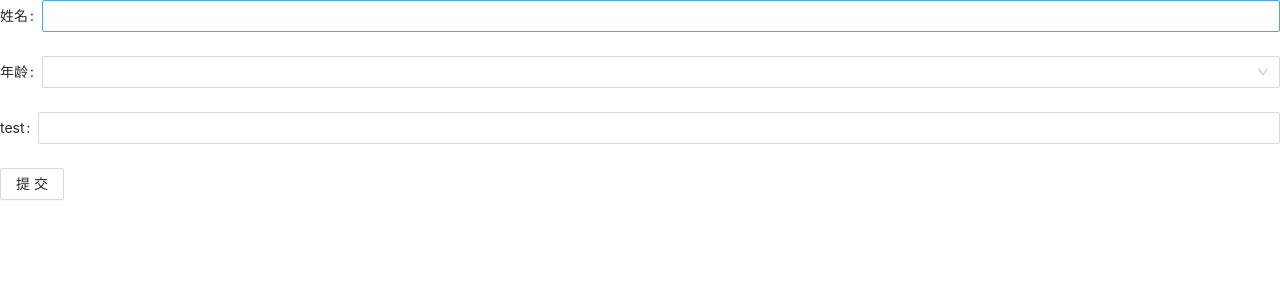
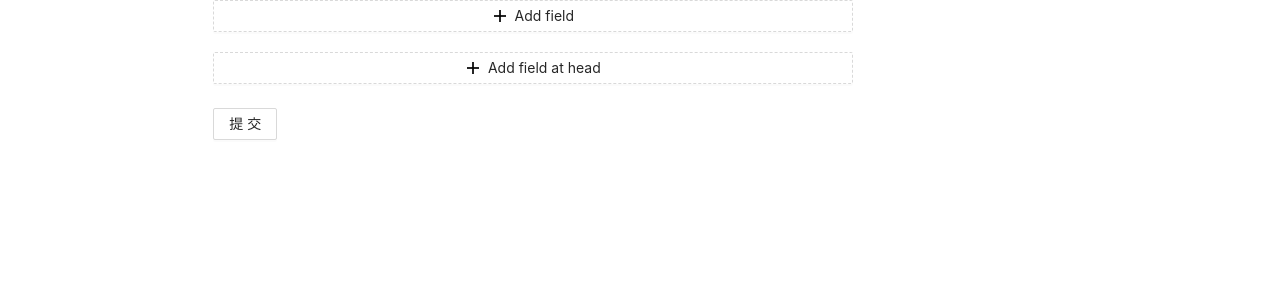
Before and after one commit to MoYuM/easy-antd-form, a React (Vite) app: page / in a window 1280 px wide. Shown: the top 300 px of the page. Built offline with nearby package versions, Linux system fonts and the light colour scheme.

Commit message:
feat: 可以实现list了

```diff
--- a/src/App.tsx
+++ b/src/App.tsx
@@ -1,5 +1,23 @@
 import { Form, Input, Select, Button } from 'antd';
+import { MinusCircleOutlined, PlusOutlined } from '@ant-design/icons';
 import RenderForm from './easyForm';
+
+const formItemLayout = {
+  labelCol: {
+    xs: { span: 24 },
+    sm: { span: 4 },
+  },
+  wrapperCol: {
+    xs: { span: 24 },
+    sm: { span: 20 },
+  },
+};
+const formItemLayoutWithOutLabel = {
+  wrapperCol: {
+    xs: { span: 24, offset: 0 },
+    sm: { span: 20, offset: 4 },
+  },
+};
 
 function App() {
   const [form] = Form.useForm();
@@ -12,31 +30,97 @@ function App() {
     <RenderForm
       form={form}
       onFinish={onFinish}
+      {...formItemLayoutWithOutLabel}
       items={[
+        // {
+        //   component: <Input />,
+        //   name: 'name',
+        //   label: '姓名'
+        // },
+        // {
+        //   component: <Select options={[{ value: 11, label: 11 }, { value: 9, label: 9 }]} />,
+        //   name: 'age',
+        //   label: '年龄'
+        // },
+        // {
+        //   component: <Input />,
+        //   name: 'test',
+        //   label: 'test',
+        //   dependencies: ['name'],
+        //   rules: [
+        //     ({ getFieldValue }) => ({
+        //       validator: (_, value) => {
+        //         if (!value || getFieldValue('name') === value) {
+        //           return Promise.resolve();
+        //         }
+        //         return Promise.reject(new Error('姓名不一致'));
+        //       }
+        //     })
+        //   ]
+        // },
         {
-          component: <Input />,
-          name: 'name',
-          label: '姓名'
-        },
-        {
-          component: <Select options={[{ value: 11, label: 11 }, { value: 9, label: 9 }]} />,
-          name: 'age',
-          label: '年龄'
-        },
-        {
-          component: <Input />,
-          name: 'test',
-          label: 'test',
-          dependencies: ['name'],
+          name: 'names',
           rules: [
-            ({ getFieldValue }) => ({
-              validator: (_, value) => {
-                if (!value || getFieldValue('name') === value) {
-                  return Promise.resolve();
+            {
+              validator: async (_, names) => {
+                if (!names || names.length < 2) {
+                  return Promise.reject(new Error('At least 2 passengers'));
                 }
-                return Promise.reject(new Error('姓名不一致'));
-              }
-            })
+              },
+            },
+          ],
+          list: (fields, { add, remove }, { errors }) => [
+            ...fields.map((field, index) => ({
+              ...(index === 0 ? formItemLayout : formItemLayoutWithOutLabel),
+              label: index === 0 ? 'Passengers' : '',
+              required: false,
+              component: [
+                {
+                  ...field,
+                  rules: [
+                    {
+                      required: true,
+                      whitespace: true,
+                      message: "Please input passenger's name or delete this field.",
+                    },
+                  ],
+                  noStyle: true,
+                  component: <Input style={{ width: '60%' }} />,
+                },
+                {
+                  noStyle: true,
+                  component: fields.length > 1 ? (
+                    <MinusCircleOutlined
+                      className="dynamic-delete-button"
+                      onClick={() => remove(field.name)}
+                    />
+                  ) : null
+                }
+              ]
+            })),
+            {
+              component: <>
+                <Button
+                  type="dashed"
+                  onClick={() => add()}
+                  style={{ width: '60%' }}
+                  icon={<PlusOutlined />}
+                >
+                  Add field
+                </Button>
+                <Button
+                  type="dashed"
+                  onClick={() => {
+                    add('The head item', 0);
+                  }}
+                  style={{ width: '60%', marginTop: '20px' }}
+                  icon={<PlusOutlined />}
+                >
+                  Add field at head
+                </Button>
+                <Form.ErrorList errors={errors} />
+              </>
+            },
           ]
         },
         {
--- a/src/easyForm/renderForm.tsx
+++ b/src/easyForm/renderForm.tsx
@@ -1,22 +1,45 @@
 import React from 'react';
-import { Form, FormItemProps, FormInstance } from 'antd';
+import { Form, FormItemProps, FormInstance, } from 'antd';
+import { FormListProps } from 'antd/lib/form';
+import { FormListFieldData, FormListOperation } from 'antd/lib/form/FormList';
+
+
+type ObjComponetItem = FormItemProps & { component?: React.ReactElement | null, noWrapper?: boolean }
+type FuncComponentItem = FormItemProps & { component?: (props: FormInstance) => React.ReactElement }
+type ListComponentItem = FormItemProps & { component?: Array<ObjComponetItem | FuncComponentItem> }
+type EasyFormItem = ObjComponetItem | FuncComponentItem | ListComponentItem
+
+type EasyFormList = Omit<FormListProps, 'children'> & {
+  list: (fields: FormListFieldData[], operation: FormListOperation, meta: {
+    errors: React.ReactNode[];
+    warnings: React.ReactNode[];
+  }) => Array<EasyFormItem>,
+}
 
 interface EasyFormProps extends React.ComponentProps<typeof Form> {
-  items: Array<FormItemProps & {
-    component: React.ReactElement | ((form: FormInstance) => React.ReactElement)
-  }>
+  items: Array<EasyFormItem | EasyFormList>
 }
 
-const RenderForm: React.FC<EasyFormProps> = (props) => {
+/**
+ * 如果component为一个对象
+ */
+const renderNormalComponent = (props: ObjComponetItem) => {
+  const { component, noWrapper, ...restProps } = props;
+  if (noWrapper) {
+    return component
+  }
+  return (
+    <Form.Item {...restProps}>
+      {component}
+    </Form.Item>
+  )
+}
 
-  const { items, ...restFormProps } = props;
-
-  return (
-    <Form {...restFormProps}>
-      {
-        items.map(itemProps => {
-          const { component, dependencies, shouldUpdate, ...restItemProps } = itemProps;
-
+/**
+ * 如果component为一个函数
+ */
+const renderFuncComponent = (props: FuncComponentItem) => {
+  const { component, dependencies, shouldUpdate, ...restItemProps } = props;
   if (typeof component === 'function') {
     return (
       <Form.Item
@@ -32,15 +55,70 @@ const RenderForm: React.FC<EasyFormProps> = (props) => {
       </Form.Item>
     )
   }
+}
+
+/**
+ * 如果component为list
+ */
+const renderListComponent = (props: ListComponentItem) => {
+  const { component, ...restProps } = props;
   return (
-            <Form.Item
-              dependencies={dependencies}
-              shouldUpdate={shouldUpdate}
-              {...restItemProps}
-            >
-              {component}
+    <Form.Item {...restProps}>
+      {
+        component?.map(item => {
+          if (typeof item.component === 'function') {
+            return renderFuncComponent(item as FuncComponentItem);
+          } else {
+            return renderNormalComponent(item as ObjComponetItem);
+          }
+        })
+      }
     </Form.Item>
   )
+}
+
+/**
+ * 渲染Form.Item
+ */
+const renderObjItem = (item: EasyFormItem) => {
+  const { component } = item;
+  if (typeof component === 'function') {
+    return renderFuncComponent(item as FuncComponentItem);
+  }
+  if (Array.isArray(component)) {
+    return renderListComponent(item as ListComponentItem);
+  }
+  return renderNormalComponent(item as ObjComponetItem);
+}
+
+/**
+ * 如果item.type == 'list'，则渲染成Form.List
+ */
+const renderListItem = (item: EasyFormList) => {
+  const { list, ...restProps } = item;
+  return (
+    <Form.List {...restProps}>
+      {(...arg) => {
+        const itemList = list(...arg);
+        return itemList.map(renderObjItem);
+      }}
+    </Form.List>
+  )
+}
+
+const RenderForm: React.FC<EasyFormProps> = (props) => {
+
+  const { items, ...restFormProps } = props;
+
+  return (
+    <Form {...restFormProps}>
+      {
+        items.map(item => {
+          if ('list' in item) {
+            return renderListItem(item);
+          } else {
+            return renderObjItem(item);
+          }
         })
       }
     </Form>
```
Lines whose indentation alone changed are shown as unchanged.
